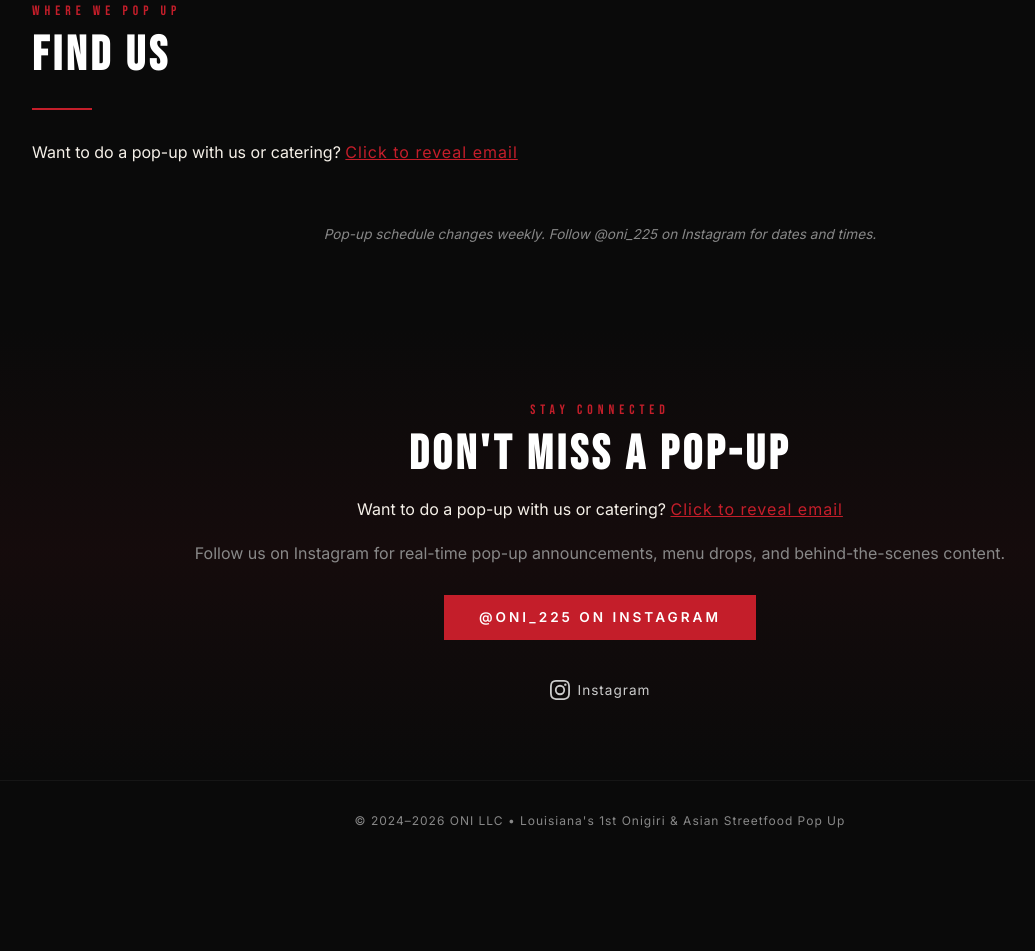
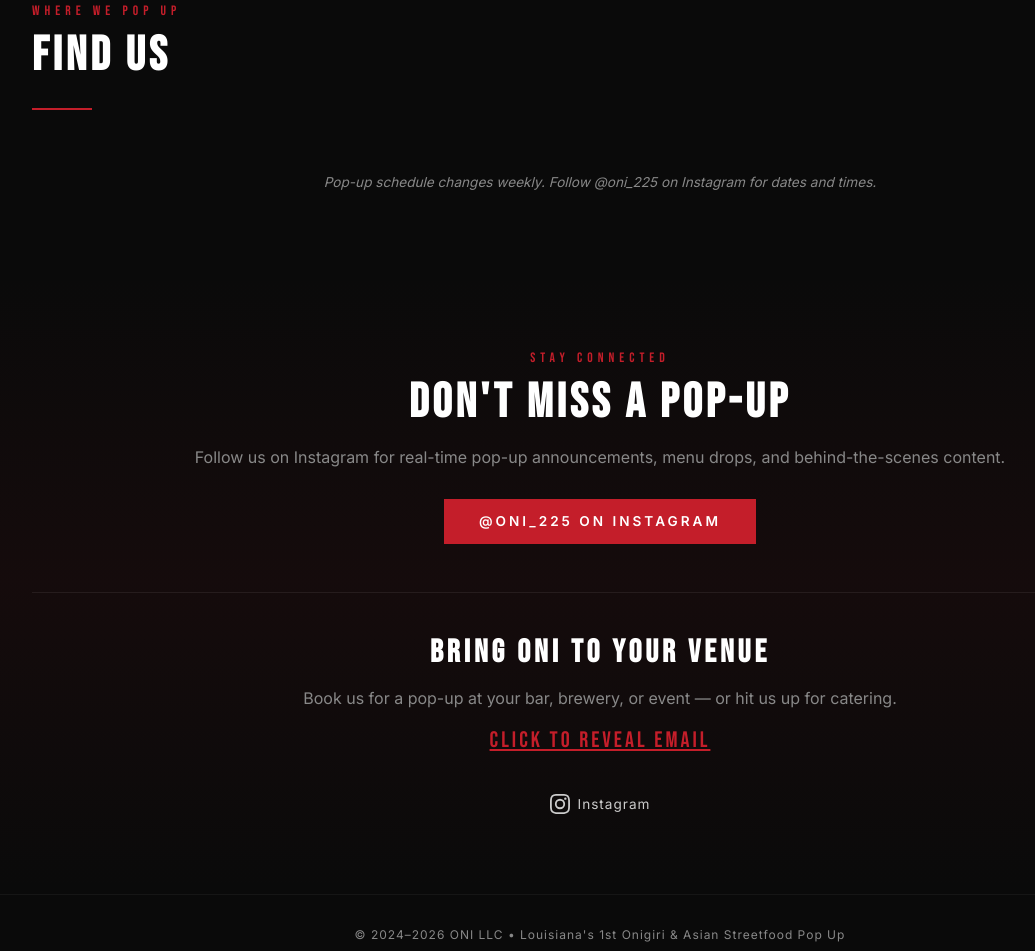
Before and after one commit to RunThatCode69/onigirweb, a plain HTML site: page index.html in a window 1280 px wide. Shown: the part 1751-2702 px from the top of the page, without its empty margins (40-1075 px from the left). Before the commit the page ends 2611 px from the top, so only its background shows below. Drawn offline with Linux system fonts and the light colour scheme.

Commit message:
Redesign contact section, move catering CTA below Instagram

```diff
--- a/index.html
+++ b/index.html
@@ -644,7 +644,6 @@
         <h2 class="section-title">Find Us</h2>
         <div class="divider"></div>
 
-        <p style="margin-bottom: 2rem; font-size: 1rem; color: var(--cream);">Want to do a pop-up with us or catering? <span class="reveal-email" onclick="this.innerHTML='<a href=\'mailto:Oniibatonrouge@gmail.com\' style=\'color:var(--red);text-decoration:none;\'>Oniibatonrouge@gmail.com</a>'; this.style.cursor='default';" style="color:var(--red);text-decoration:underline;cursor:pointer;letter-spacing:1px;">Click to reveal email</span></p>
         <div class="locations-grid" id="locations-grid"></div>
 
         <p class="menu-note" style="margin-top: 2rem;">Pop-up schedule changes weekly. Follow @oni_225 on Instagram for dates and times.</p>
@@ -654,9 +653,13 @@
     <section id="contact" class="cta-banner fade-in">
         <p class="section-label">Stay Connected</p>
         <h2 class="section-title">Don't Miss a Pop-Up</h2>
-        <p style="margin-bottom: 1.5rem; font-size: 1rem; color: var(--cream);">Want to do a pop-up with us or catering? <span class="reveal-email" onclick="this.innerHTML='<a href=\'mailto:Oniibatonrouge@gmail.com\' style=\'color:var(--red);text-decoration:none;\'>Oniibatonrouge@gmail.com</a>'; this.style.cursor='default';" style="color:var(--red);text-decoration:underline;cursor:pointer;letter-spacing:1px;">Click to reveal email</span></p>
         <p class="cta-text">Follow us on Instagram for real-time pop-up announcements, menu drops, and behind-the-scenes content.</p>
         <a href="https://www.instagram.com/oni_225/" target="_blank" class="btn btn-primary">@oni_225 on Instagram</a>
+        <div style="margin-top: 3rem; padding-top: 2.5rem; border-top: 1px solid rgba(255,255,255,0.07);">
+            <h2 class="section-title" style="font-size:2rem;">Bring ONI to Your Venue</h2>
+            <p class="cta-text" style="margin-bottom:1.2rem;">Book us for a pop-up at your bar, brewery, or event — or hit us up for catering.</p>
+            <span class="reveal-email" onclick="this.outerHTML='<a href=\'mailto:Oniibatonrouge@gmail.com\' style=\'font-family:Bebas Neue,sans-serif;font-size:1.4rem;letter-spacing:3px;color:var(--red);text-decoration:none;\'>Oniibatonrouge@gmail.com</a>';" style="font-family:'Bebas Neue',sans-serif;font-size:1.4rem;letter-spacing:3px;color:var(--red);text-decoration:underline;cursor:pointer;">Click to Reveal Email</span>
+        </div>
 
         <div class="social-links" style="margin-top: 2.5rem;">
             <a href="https://www.instagram.com/oni_225/" target="_blank" class="social-link">
```
